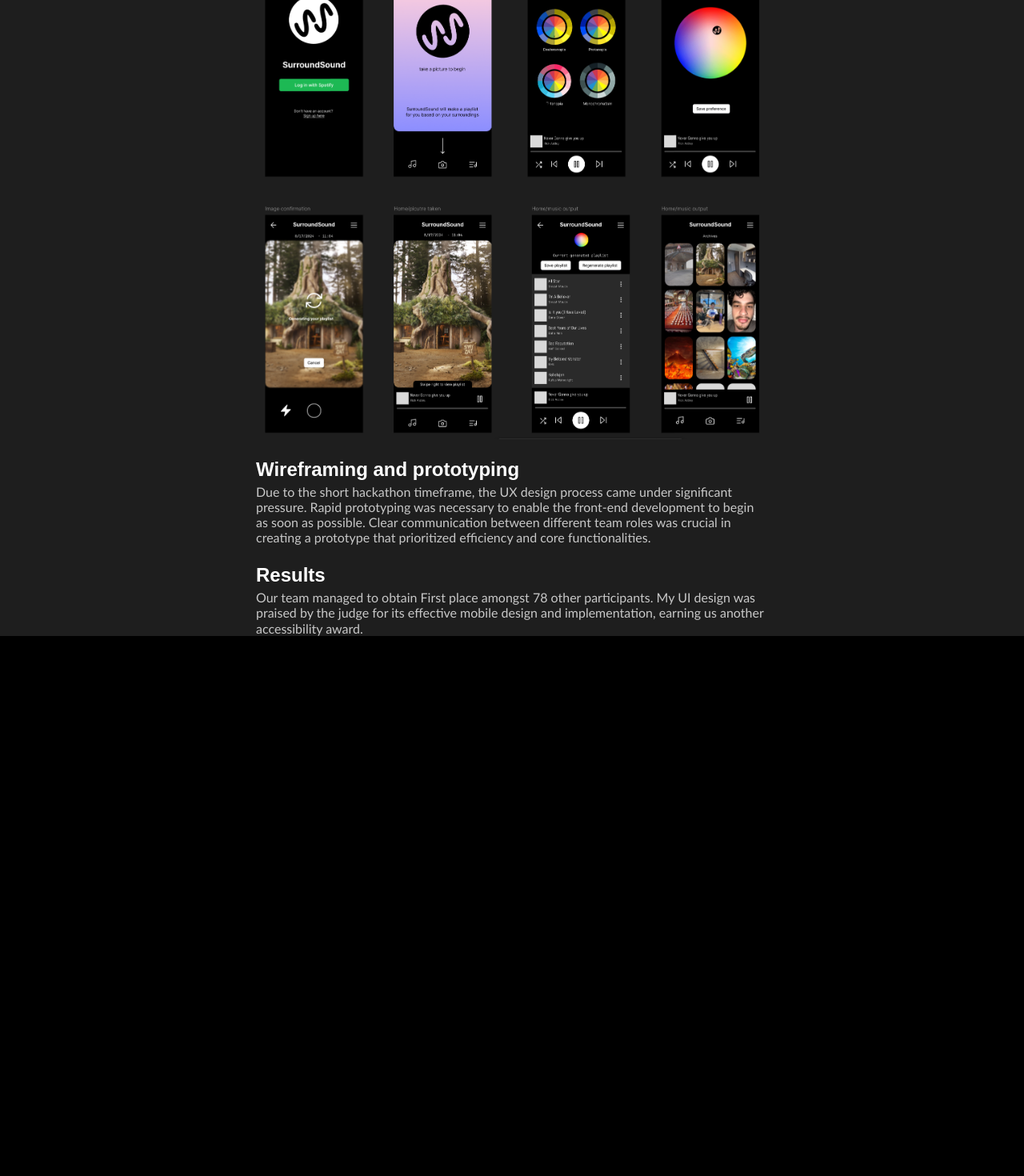
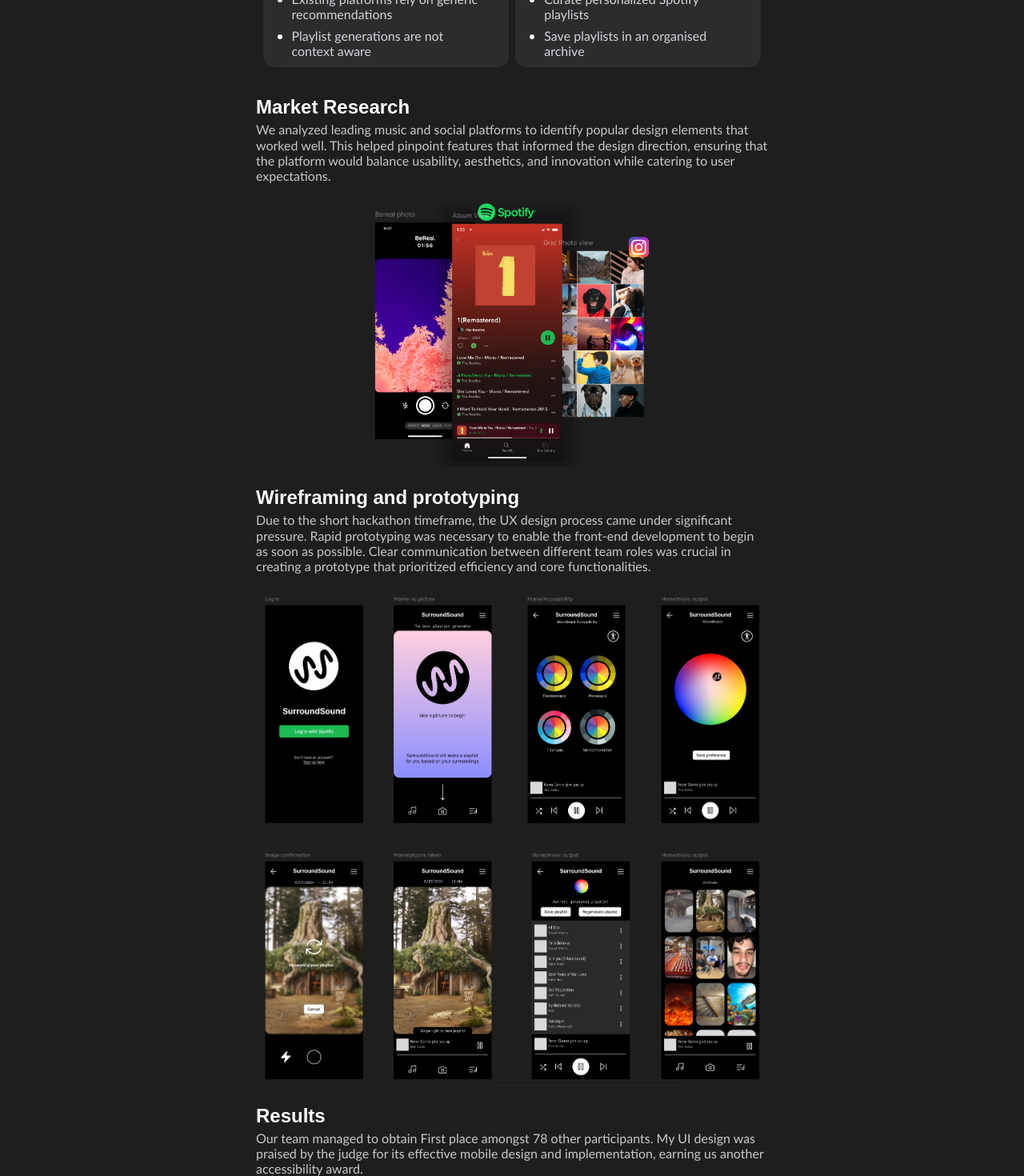
Before and after one commit to psuuzu/portfolio1, a Next.js app: page /surroundsoundm in a window 1280 px wide. Shown: the part 1493-2963 px from the top of the page at 80% size. Before the commit the page ends 2288 px from the top, so only its background shows below. Built offline with nearby package versions, Linux system fonts and the light colour scheme; a web font is replaced by a local one.

Commit message:
update ss

```diff
--- a/app/surroundsoundm/page.jsx
+++ b/app/surroundsoundm/page.jsx
@@ -6,7 +6,7 @@ export default function Surroundsoundm() {
     return (
         <>
 
-        <section className='flex flex-col sm:flex-row sm:justify-center items-center h-[550px] sm:h-[500px] bg-black'>
+        <section className='flex flex-col sm:flex-row sm:justify-center items-center h-[550px] sm:h-[100vh] bg-black'>
             <div>
                 <img src="/images/surroundsoundlogo.png" alt="surroundsound logo" className="w-[300px] md:w-[400px]"/>
             </div>
@@ -16,7 +16,7 @@ export default function Surroundsoundm() {
         </section>
         <section className='flex justify-center bg-[#1e1e1e]'>
             <div className='w-[90vw] sm:w-[70vw] md:w-[60vw] lg:w-[50vw] h-auto'>
-                <div className="h-[20px]"></div>
+                <div className="h-[40px]"></div>
                 <p>
                      SurroundSound is a project that won first place and accessibility award in the 2024 CISSA Catalyst Hackathon. Our team developed a working application that uses AI to curate personalized Spotify
                     playlists that fit the ambiance of user's surroundings, selected mood, and listening history.
@@ -98,12 +98,16 @@ export default function Surroundsoundm() {
                 We analyzed leading music and social platforms to identify popular design elements that worked well. This helped pinpoint features that  informed the design direction, ensuring that the platform would balance usability, aesthetics, and innovation while catering to user expectations.
                 </p>
                 <div className="flex justify-center mt-[20px]">
-                    <img src="/images/ssfigma.png" alt="surroundsound figma"></img>
+                    <img src="/images/ssmarket.png" alt="market analysis" className="w-[280px] sm:w-[350px]"></img>
                 </div>
+
                 <h2 className='!text-[24px] mt-[20px]'>Wireframing and prototyping</h2>
                 <p>
                 Due to the short hackathon timeframe, the UX design process came under significant pressure. Rapid prototyping was necessary to enable the front-end development to begin as soon as possible. Clear communication between different team roles was crucial in creating a prototype that prioritized efficiency and core functionalities.
                 </p>
+                <div className="flex justify-center mt-[20px]">
+                    <img src="/images/ssfigma.png" alt="surroundsound figma"></img>
+                </div>
                 <h2 className='!text-[24px] mt-[20px]'>Results</h2>
                 <p>
                 Our team managed to obtain First place amongst 78 other participants. My UI design was praised by the judge for its effective mobile design and implementation, earning us another accessibility award.
```
Also changed, not shown: public/images/ssmarket.png (added), public/images/ssphones.jpg (deleted).
